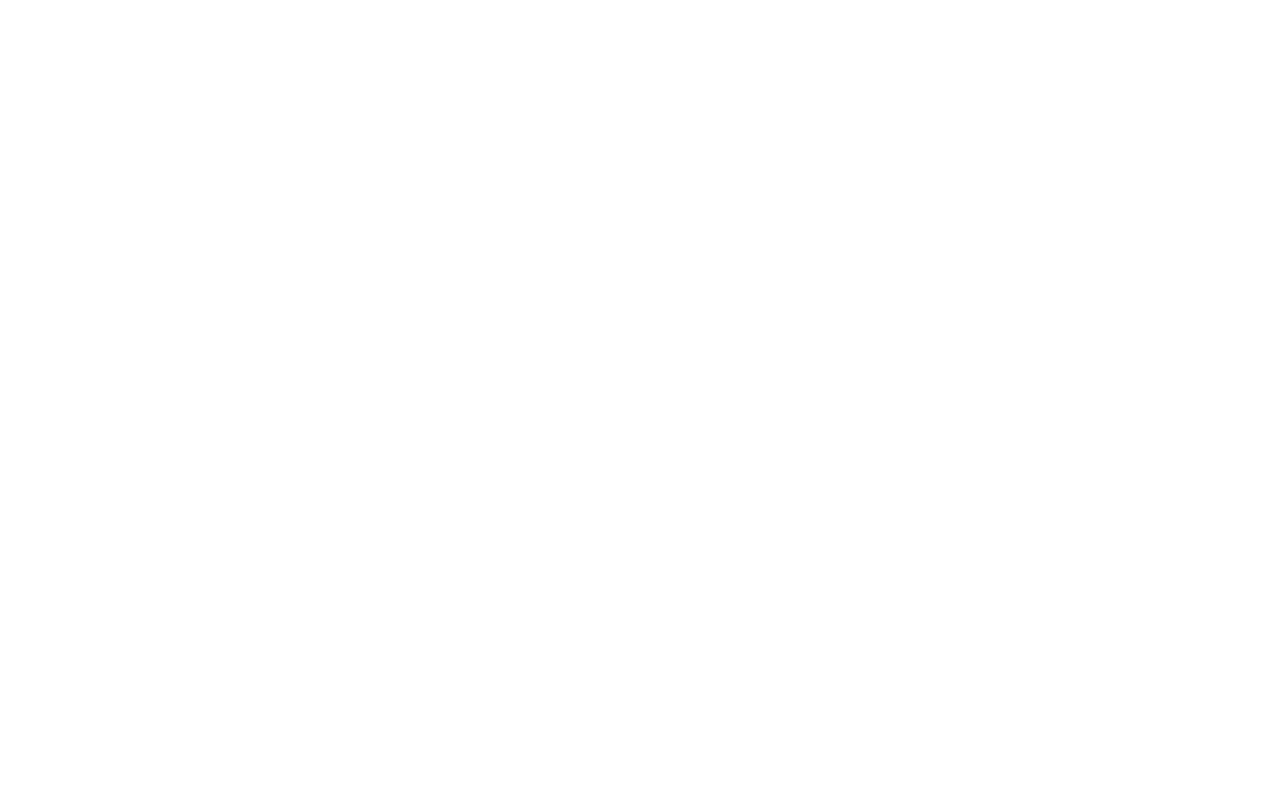
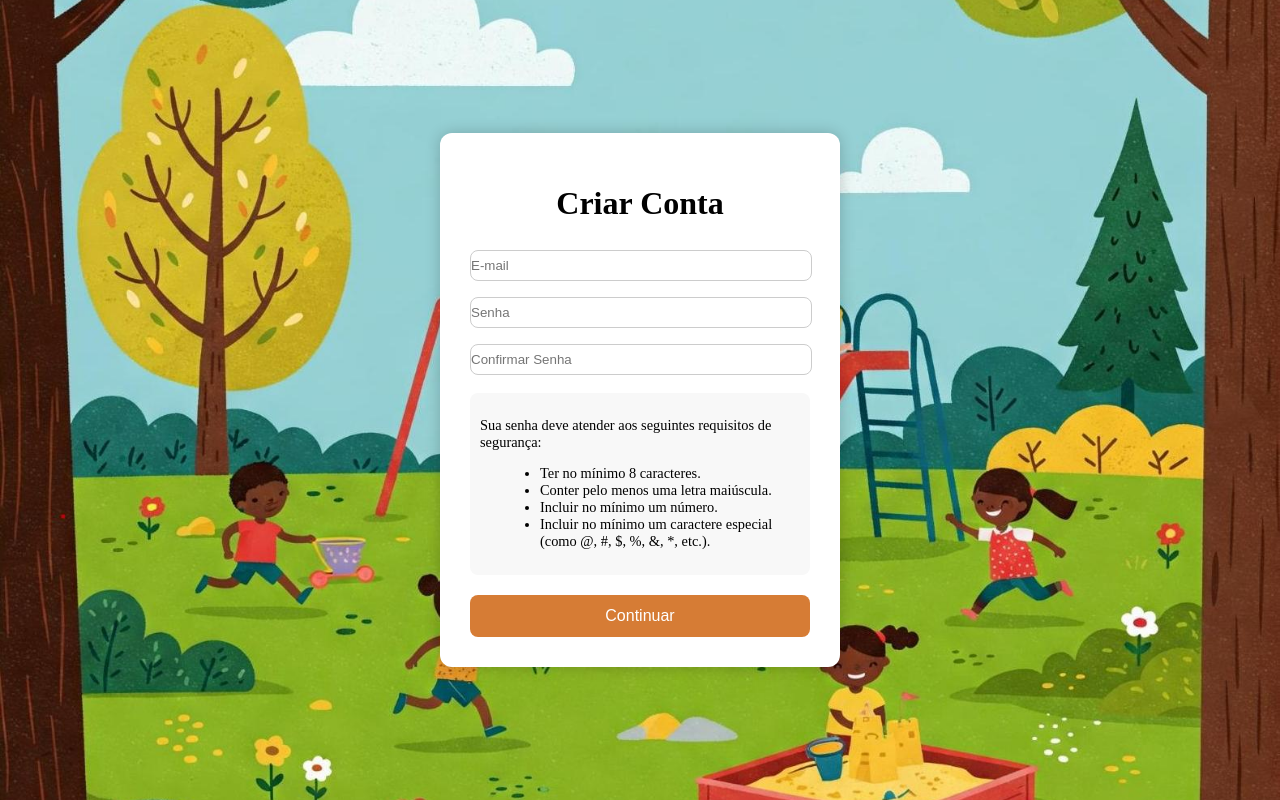
Before and after one commit to Pedrohdfatima/pensao2, an Angular app: page /pensao/cadastro in a window 1280 px wide. Before the commit this address led to /. Built offline with nearby package versions, Linux system fonts and the light colour scheme.

Commit message:
Pagina Cad Arrumada

```diff
--- a/src/app/components/cadastro/cadastro.component.css
+++ b/src/app/components/cadastro/cadastro.component.css
@@ -8,7 +8,7 @@
   display: flex;
   justify-content: center;
   align-items: center;
-  z-index: 0;
+  z-index: 99;
 }
 
 
@@ -78,7 +78,7 @@
   background-size: cover;
   background-position: center;
   background-repeat: no-repeat;
-  z-index: -1;
+  z-index: 0;
 }
 
 
--- a/src/index.html
+++ b/src/index.html
@@ -3,7 +3,7 @@
 <head>
   <meta charset="utf-8">
   <title>Pensao</title>
-  <base href="/">
+  <base href="/pensao/">
   <meta name="viewport" content="width=device-width, initial-scale=1">
   <link rel="icon" type="image/x-icon" href="favicon.ico">
 </head>
```
Also changed, not shown: 3 other files (tests, documents, lock files or other folders).
